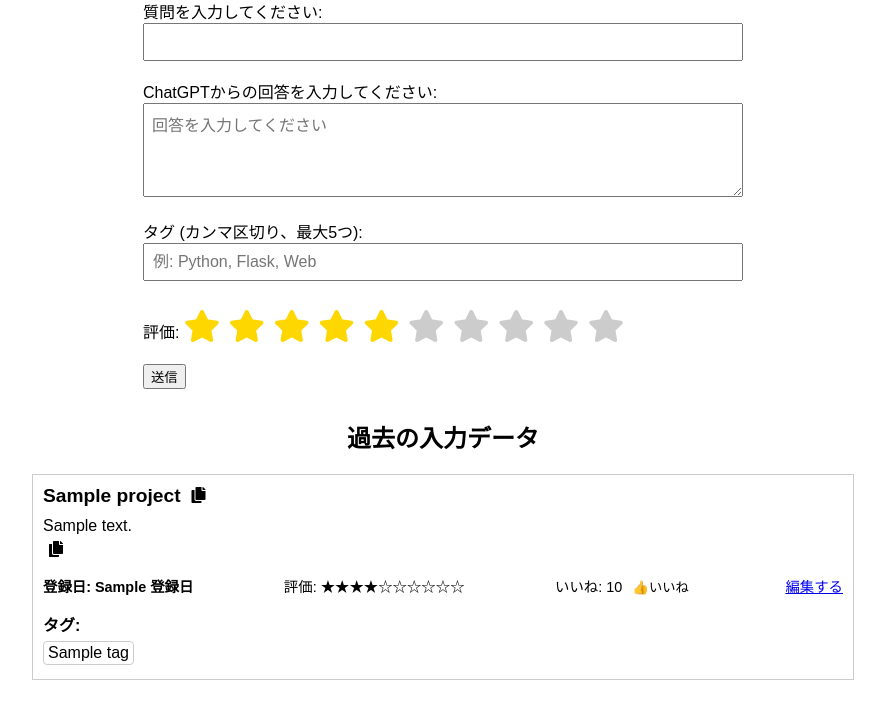
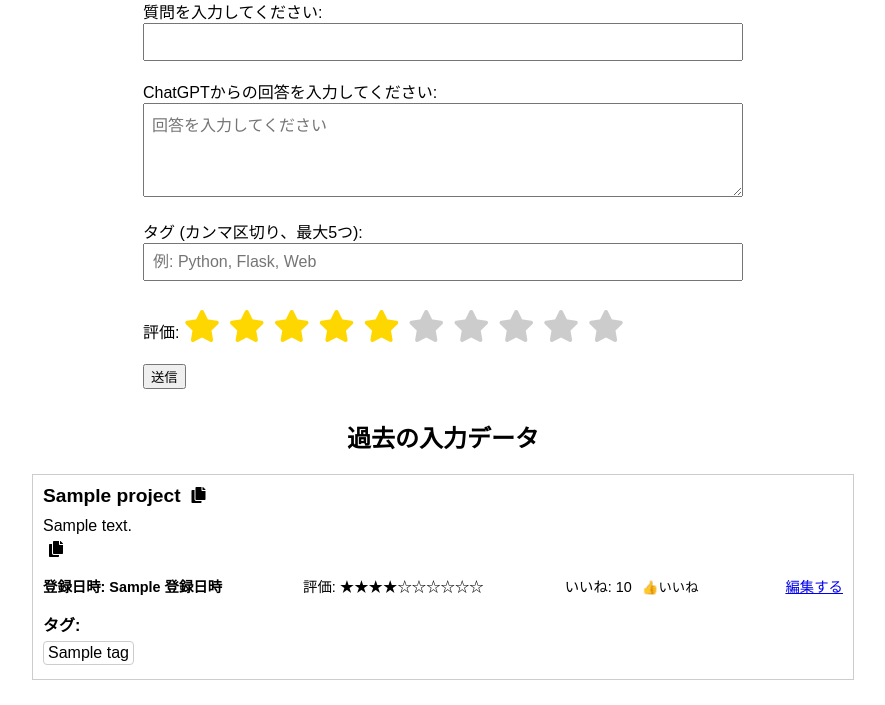
Before and after one commit to NoJobDetective/flask_test4, a Flask app: template templates/index.html in a window 1280 px wide. Shown: the part 134-839 px from the top of the page, without its empty margins (197-1082 px from the left). Run offline with Flask 3, Linux system fonts and the light colour scheme; the template is opened without the code that fills it: most values are stand-ins (such as "Sample title", 1, 10 or a date in 2020); some libraries are stand-ins or nearby versions.

Commit message:
Update index.html

```diff
--- a/templates/index.html
+++ b/templates/index.html
@@ -130,7 +130,7 @@
     .bottom-section > div {
       margin: 5px 0;
     }
-    /* 登録日表示 */
+    /* 登録日時表示 */
     .reg-date {
       font-weight: bold;
     }
@@ -258,10 +258,10 @@
               <button type="button" onclick="copyText('answer-text-{{ project.id }}')" class="answer-copy-btn" title="コピー"><i class="fas fa-copy"></i></button>
             {% endif %}
           </div>
-          <!-- 下部セクション：登録日、評価、いいね、編集、削除 -->
+          <!-- 下部セクション：登録日時、評価、いいね、編集、削除 -->
           <div class="bottom-section">
             <div class="reg-date">
-              登録日: {{ project['登録日'] }}
+              登録日時: {{ project['登録日時'] }}
             </div>
             <div class="rating-display">
               評価: {{ project.rating | render_stars }}
```
